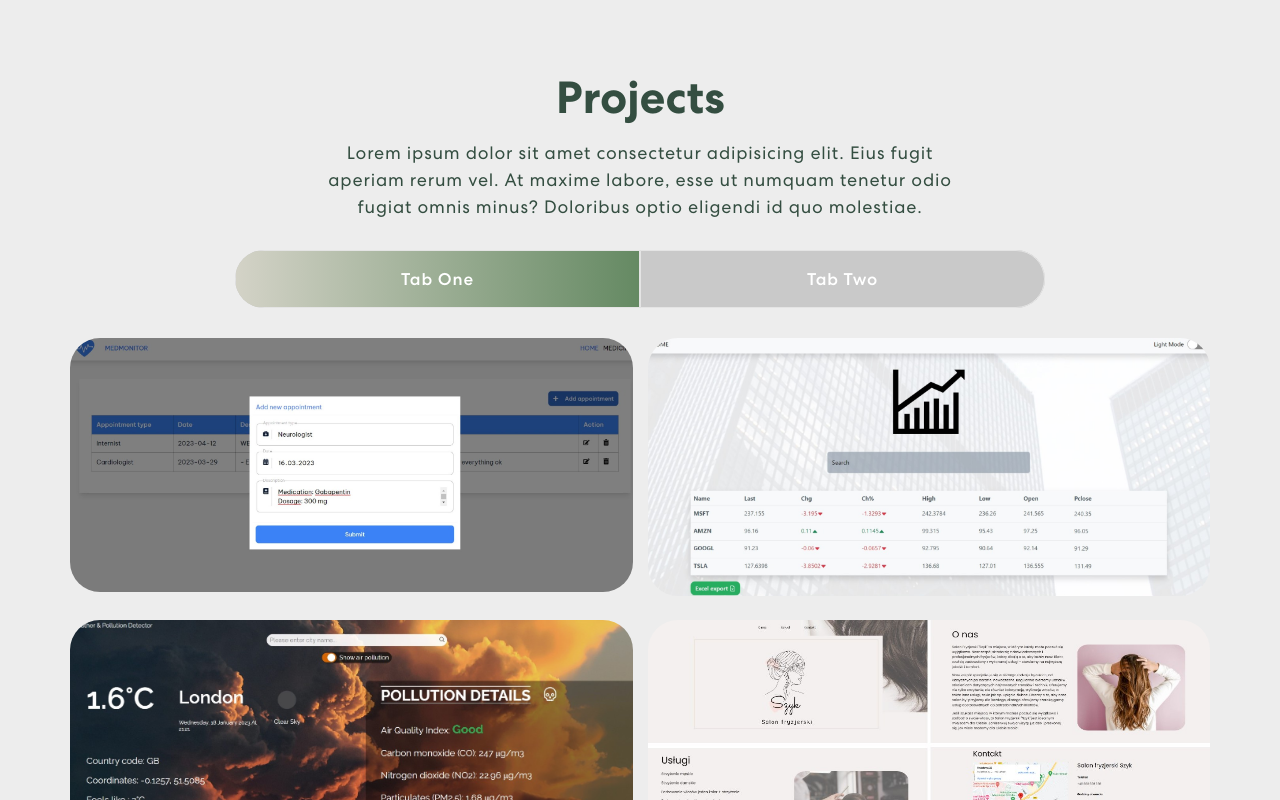
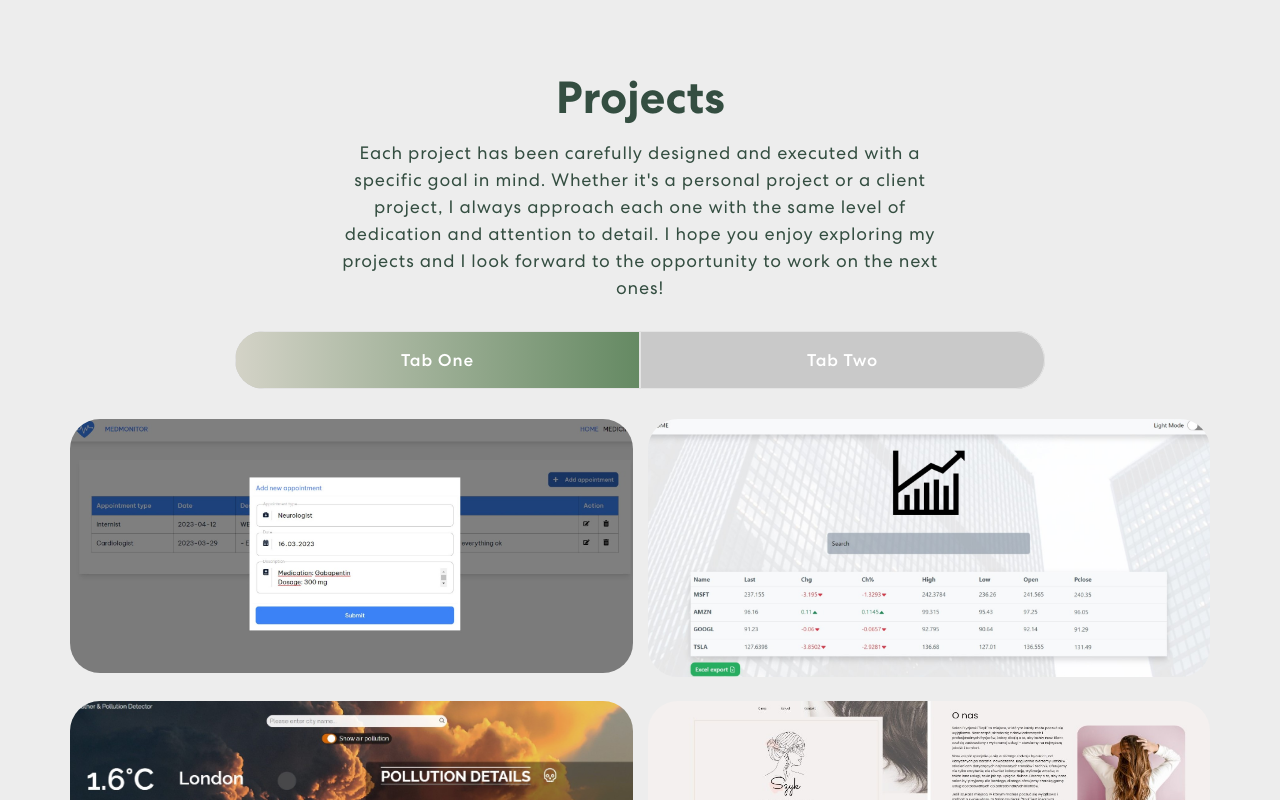
Before and after one commit to karolinamarszal/myPortfolio, a React (Vite) app: page / in a window 1280 px wide. Shown: the part 1340-2140 px from the top of the page. Built offline with nearby package versions, Linux system fonts and the light colour scheme.

Commit message:
Added description

```diff
--- a/src/components/Projects.jsx
+++ b/src/components/Projects.jsx
@@ -50,7 +50,7 @@ const Projects = ()=> {
                 <h2>Projects</h2>
               </div>}
             </TrackVisibility>
-            <p>Lorem ipsum dolor sit amet consectetur adipisicing elit. Eius fugit aperiam rerum vel. At maxime labore, esse ut numquam tenetur odio fugiat omnis minus? Doloribus optio eligendi id quo molestiae.</p>
+            <p>Each project has been carefully designed and executed with a specific goal in mind. Whether it's a personal project or a client project, I always approach each one with the same level of dedication and attention to detail. I hope you enjoy exploring my projects and I look forward to the opportunity to work on the next ones!</p>
             <Tab.Container id="projects-tabs" defaultActiveKey="first">
               <Nav variant="pills" className="nav-pills mb-5" id="pills-tab">
                 <Nav.Item>
```
